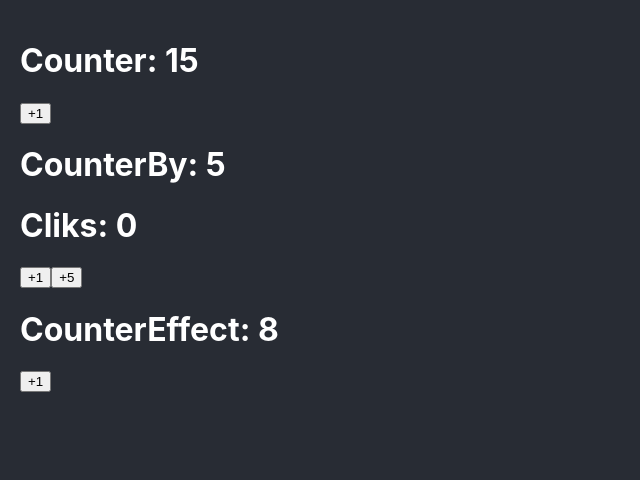
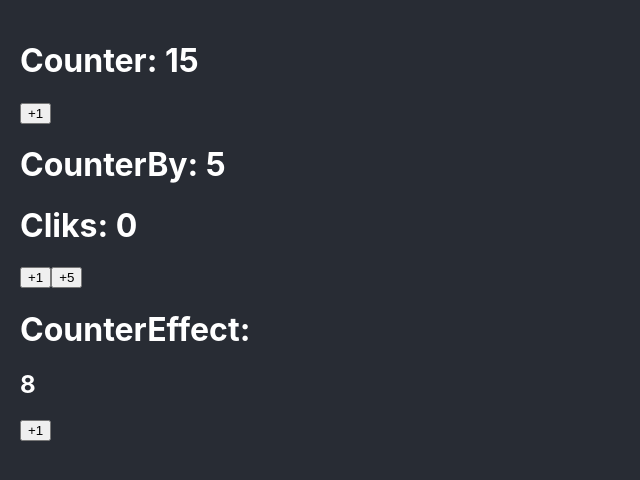
Before and after one commit to alexis19b/react-proM1, a React (Create React App) app: page / in a window 1280 px wide. Shown: the top 480 px of the page, without its empty margins (0-640 px from the left). Built offline with nearby package versions, Linux system fonts and the light colour scheme.

Commit message:
added useEffect counter

```diff
--- a/package.json
+++ b/package.json
@@ -10,6 +10,7 @@
     "@types/node": "^12.20.36",
     "@types/react": "^17.0.34",
     "@types/react-dom": "^17.0.11",
+    "gsap": "^3.8.0",
     "react": "^17.0.2",
     "react-dom": "^17.0.2",
     "react-scripts": "4.0.3",
--- a/src/bases/CounterEffect.tsx
+++ b/src/bases/CounterEffect.tsx
@@ -1,29 +1,33 @@
-import { useState, useEffect } from "react";
+import { useState, useEffect, useRef } from "react";
+import { gsap } from "gsap";
 
 const MAXIMUN_COUNT = 10;
 
 const CounterEffect = () => {
-
-    const [counter, setCounter] =useState(8);
+  const [counter, setCounter] = useState(8);
+  const counterElement = useRef<HTMLHeadingElement>(null);
 
   const handleClick = () => {
-
-        setCounter(prev=> Math.min( prev + 1, MAXIMUN_COUNT ) );
-
-    }
+    setCounter((prev) => Math.min(prev + 1, MAXIMUN_COUNT));
+  };
 
   useEffect(() => {
-     if(counter < 10 )return;
+    if (counter < 10) return;
     console.log("valor maximo");
 
-    }, [counter])
+    const tl = gsap.timeline();
+    tl.to(counterElement.current, { y: -10, duration: 0.2, ease: "ease.out" })
+      .to(counterElement.current, {y: 0, duration: 1, ease: 'bounce.out'})
+
+  }, [counter]);
 
   return (
     <>
-           <h1>CounterEffect: {counter}</h1>
+      <h1>CounterEffect: </h1>
+      <h2 ref={counterElement}>{counter}</h2>
       <button onClick={handleClick}>+1</button>
     </>
-    )
-}
+  );
+};
 
 export default CounterEffect;
```
Also changed, not shown: 1 other file (tests, documents, lock files or other folders). Lines whose indentation alone changed are shown as unchanged.
